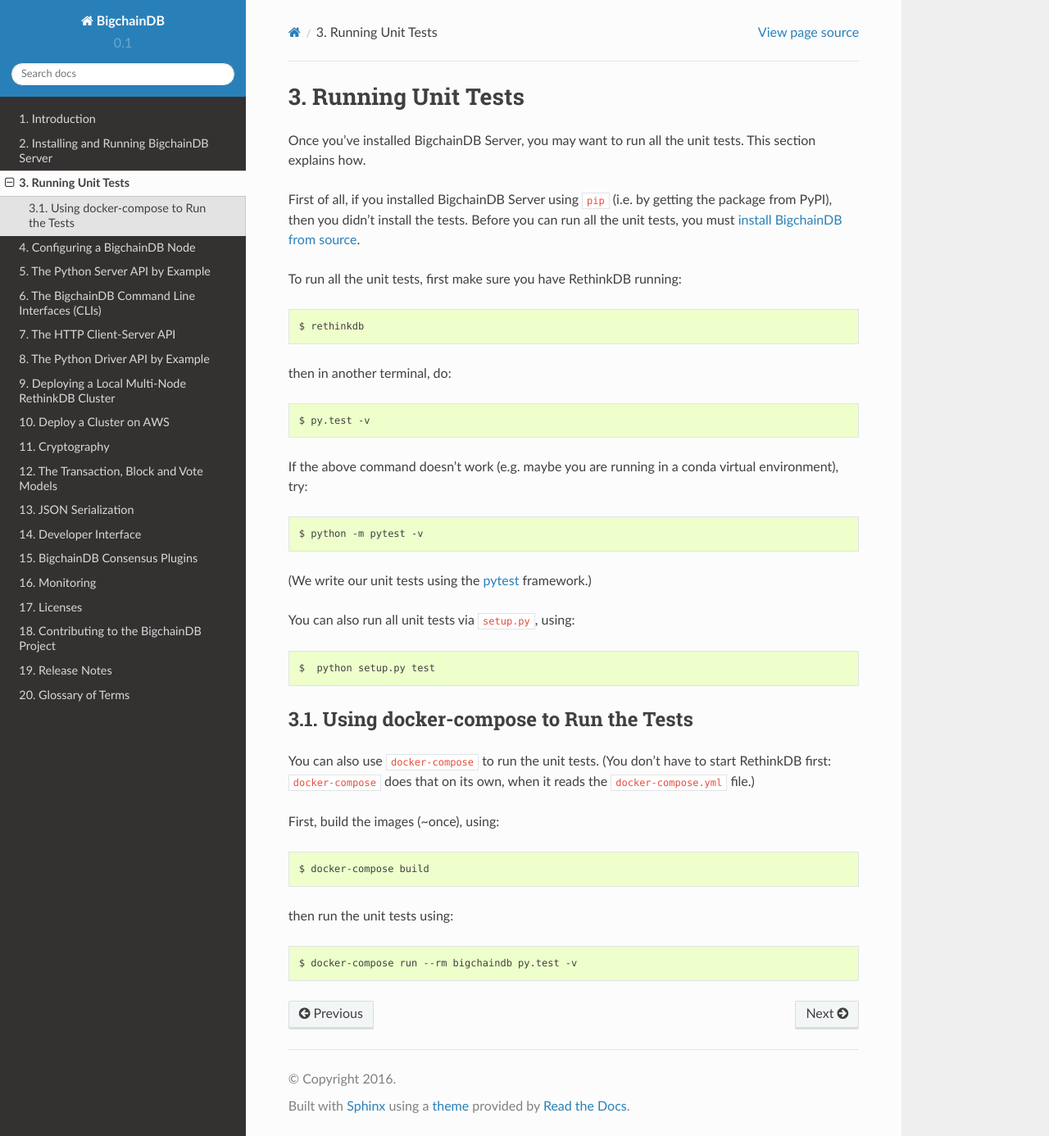
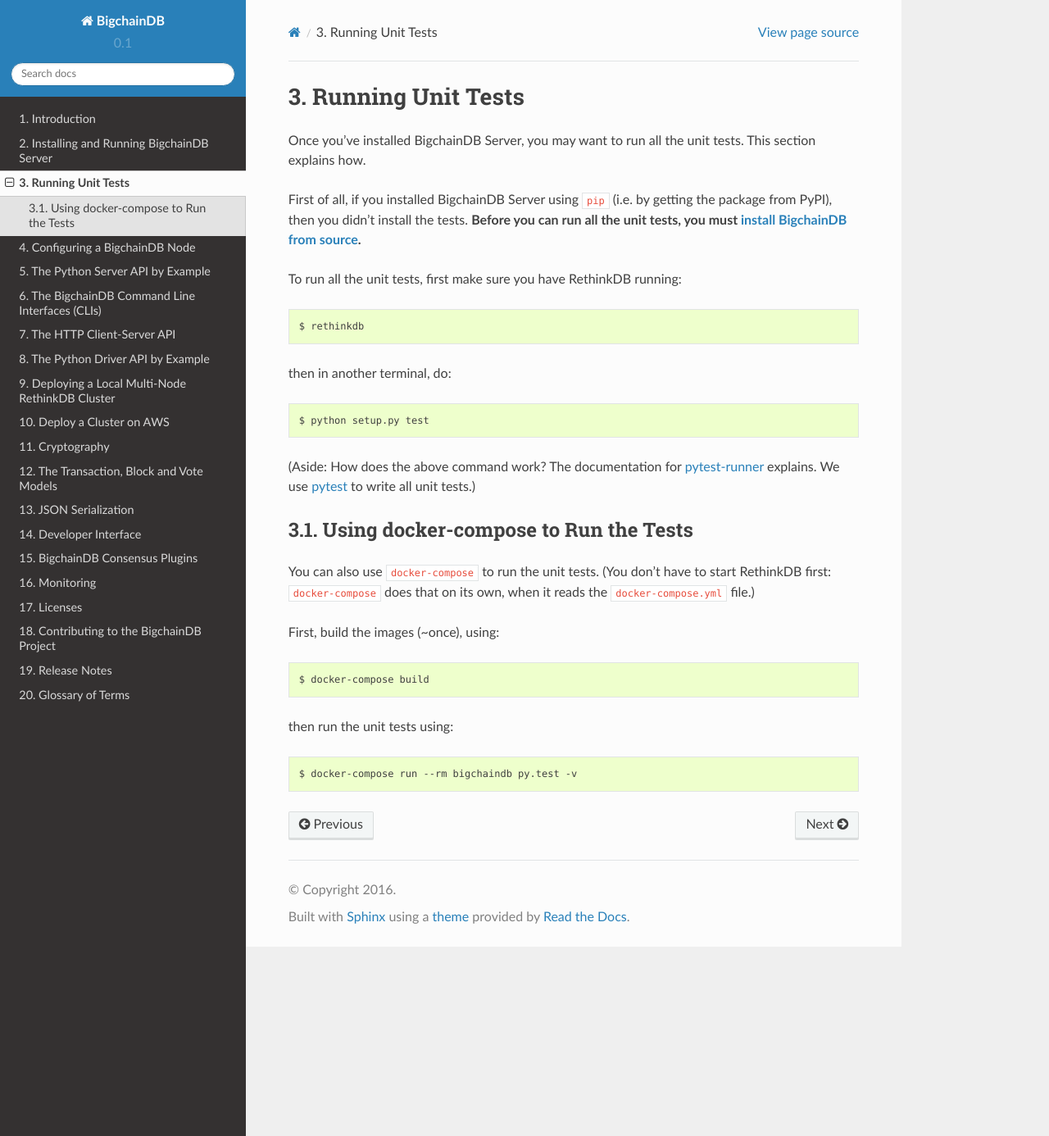
Before and after one commit to bigchaindb/bigchaindb, a Sphinx documentation site: the page built from docs/source/running-unit-tests.md, in a window 1280 px wide and 1386 px high. Shown: the whole window at 82% size. Built offline with Sphinx 7.4.7 and the Read the Docs theme 2.0.0, drawn with Linux system fonts in a browser that asks for light colours.

Commit message:
Docs: changed instructions for running unit tests

````diff
--- a/docs/source/running-unit-tests.md
+++ b/docs/source/running-unit-tests.md
@@ -2,29 +2,21 @@
 
 Once you've installed BigchainDB Server, you may want to run all the unit tests. This section explains how.
 
-First of all, if you installed BigchainDB Server using `pip` (i.e. by getting the package from PyPI), then you didn't install the tests. Before you can run all the unit tests, you must [install BigchainDB from source](installing-server.html#how-to-install-bigchaindb-from-source).
+First of all, if you installed BigchainDB Server using `pip` (i.e. by getting the package from PyPI), then you didn't install the tests. **Before you can run all the unit tests, you must [install BigchainDB from source](installing-server.html#how-to-install-bigchaindb-from-source).**
 
 To run all the unit tests, first make sure you have RethinkDB running:
+
 ```text
 $ rethinkdb
 ```
 
 then in another terminal, do:
+
 ```text
-$ py.test -v
+$ python setup.py test
 ```
 
-If the above command doesn't work (e.g. maybe you are running in a conda virtual environment), try:
-```text
-$ python -m pytest -v
-```
-
-(We write our unit tests using the [pytest](http://pytest.org/latest/) framework.)
-
-You can also run all unit tests via `setup.py`, using:
-```text
-$  python setup.py test
-```
+(Aside: How does the above command work? The documentation for [pytest-runner](https://pypi.python.org/pypi/pytest-runner) explains. We use [pytest](http://pytest.org/latest/) to write all unit tests.)
 
 ### Using docker-compose to Run the Tests
 
````
